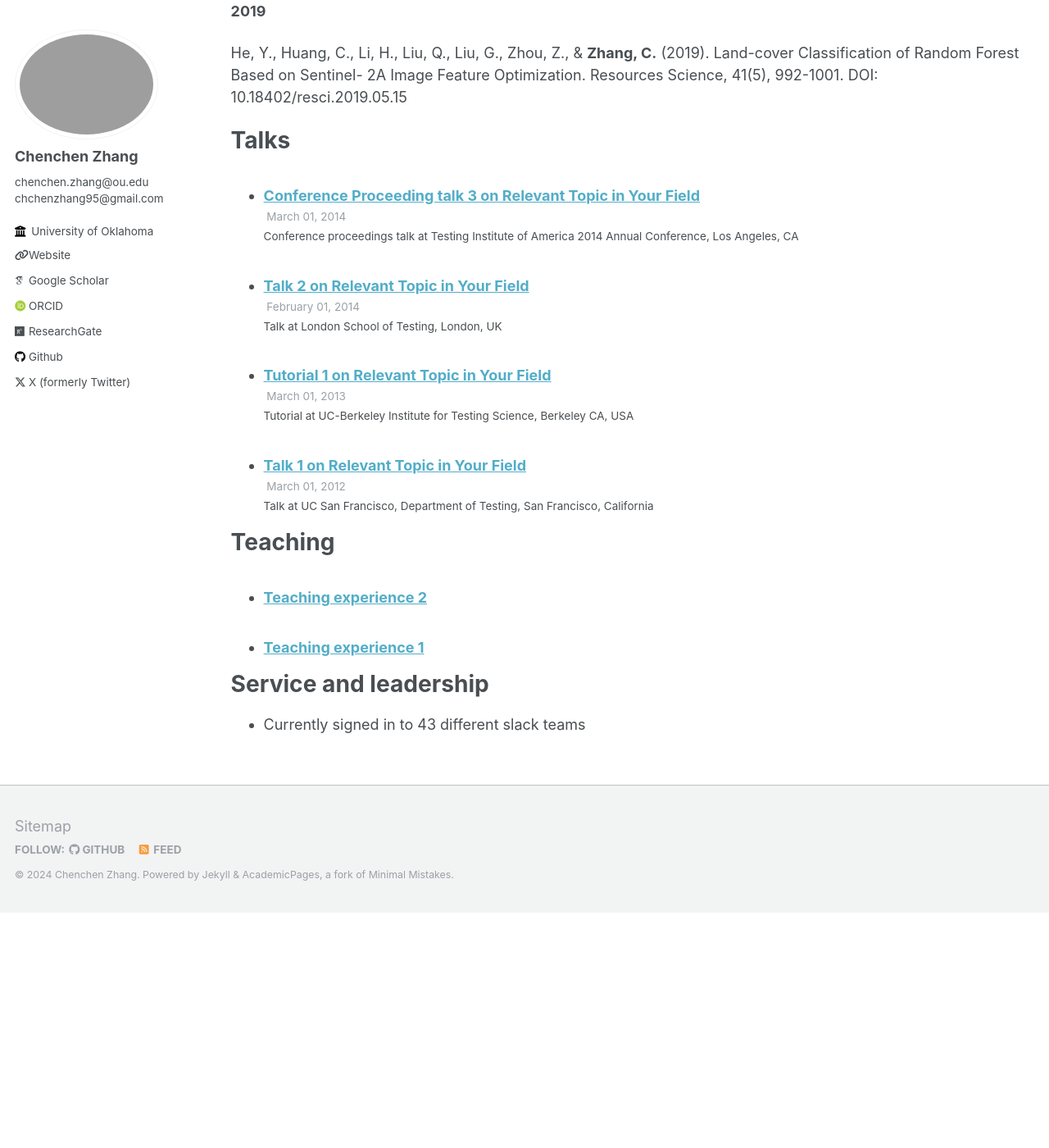
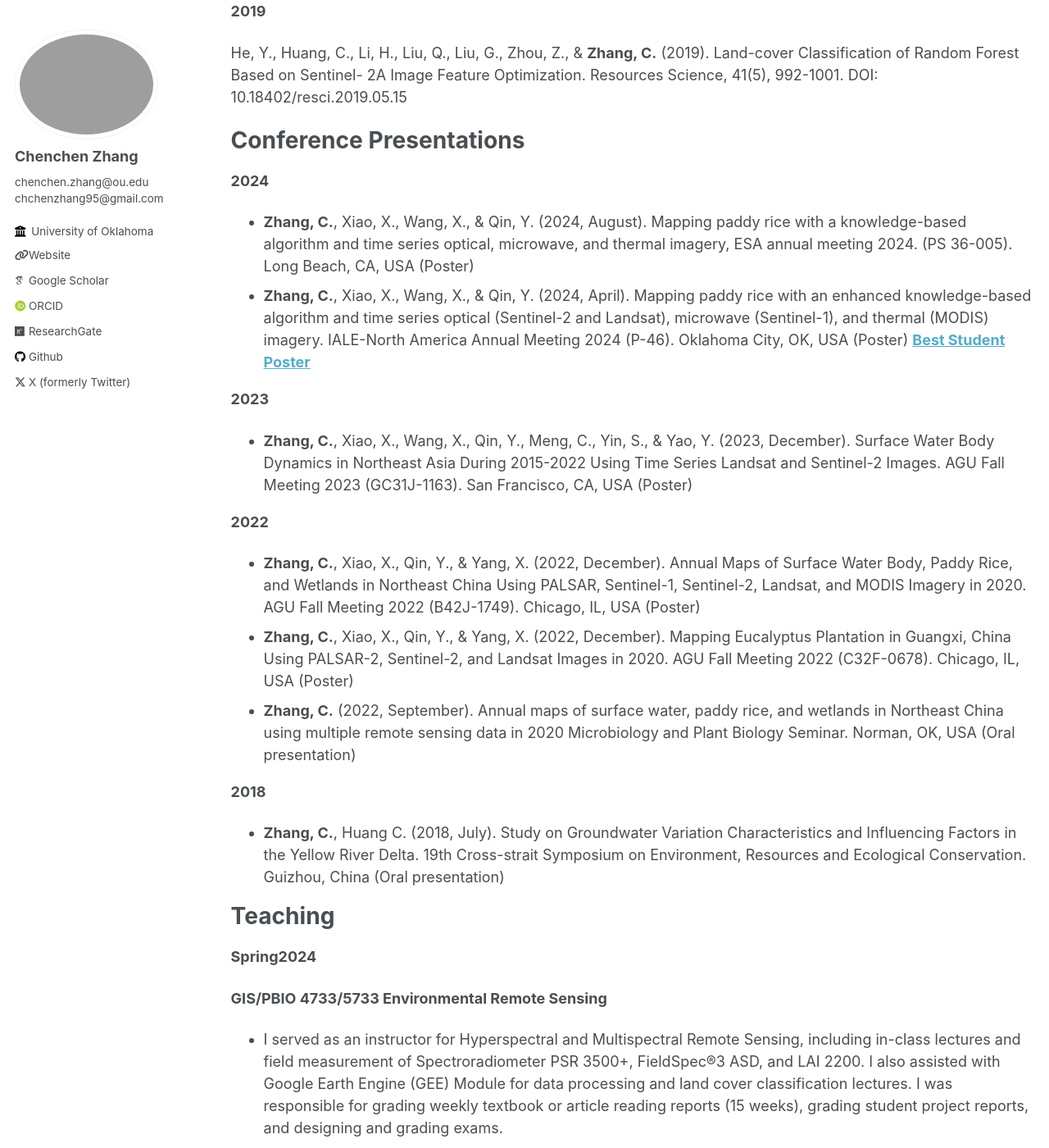
Before and after one commit to rszcc/rszcc.github.io, a Jekyll site: the page built from _pages/cv.md, in a window 1280 px wide and 1400 px high, scrolled down 3729 px. Shown: the whole window at 82% size. Built offline with Jekyll 4.4.1, drawn with Linux system fonts in a browser that asks for light colours; some web fonts are replaced; before the commit the page ends 4842 px from its top, so only the background shows below that; some of the changed text lies outside the part shown.

Commit message:
Update cv.md

```diff
--- a/_pages/cv.md
+++ b/_pages/cv.md
@@ -108,18 +108,114 @@ Li, H., Huang, C., **Zhang, C.**, Liu, Q., & Liu, G. (2020). Coastal Erosion and
 He, Y., Huang, C., Li, H., Liu, Q., Liu, G., Zhou, Z., & **Zhang, C.** (2019). Land-cover Classification of Random Forest Based on Sentinel- 2A Image Feature Optimization. Resources Science, 41(5), 992-1001. DOI: 10.18402/resci.2019.05.15
 
 
-Talks
+Conference Presentations
 ======
-  <ul>{% for post in site.talks reversed %}
-    {% include archive-single-talk-cv.html  %}
-  {% endfor %}</ul>
+**2024**
+
+  - **Zhang, C.**, Xiao, X., Wang, X., & Qin, Y. (2024, August). Mapping paddy rice with a knowledge-based algorithm and time series optical, microwave, and thermal imagery, ESA annual meeting 2024. (PS 36-005). Long Beach, CA, USA (Poster)
+  - **Zhang, C.**, Xiao, X., Wang, X., & Qin, Y. (2024, April). Mapping paddy rice with an enhanced knowledge-based algorithm and time series optical (Sentinel-2 and Landsat), microwave (Sentinel-1), and thermal (MODIS) imagery. IALE-North America Annual Meeting 2024 (P-46). Oklahoma City, OK, USA (Poster) [**Best Student Poster**](https://www.ialena.org/awards.html)
+
+**2023**
+
+  - **Zhang, C.**, Xiao, X., Wang, X., Qin, Y., Meng, C., Yin, S., & Yao, Y. (2023, December). Surface Water Body Dynamics in Northeast Asia During 2015-2022 Using Time Series Landsat and Sentinel-2 Images. AGU Fall Meeting 2023 (GC31J-1163). San Francisco, CA, USA (Poster)
+
+**2022**
+
+  - **Zhang, C.**, Xiao, X., Qin, Y., & Yang, X. (2022, December). Annual Maps of Surface Water Body, Paddy Rice, and Wetlands in Northeast China Using PALSAR, Sentinel-1, Sentinel-2, Landsat, and MODIS Imagery in 2020. AGU Fall Meeting 2022 (B42J-1749). Chicago, IL, USA (Poster)
+  - **Zhang, C.**, Xiao, X., Qin, Y., & Yang, X. (2022, December). Mapping Eucalyptus Plantation in Guangxi, China Using PALSAR-2, Sentinel-2, and Landsat Images in 2020. AGU Fall Meeting 2022 (C32F-0678). Chicago, IL, USA (Poster)
+  - **Zhang, C.** (2022, September). Annual maps of surface water, paddy rice, and wetlands in Northeast China using multiple remote sensing data in 2020 Microbiology and Plant Biology Seminar. Norman, OK, USA (Oral presentation)
+
+**2018**
+  - **Zhang, C.**, Huang C. (2018, July). Study on Groundwater Variation Characteristics and Influencing Factors in the Yellow River Delta. 19th Cross-strait Symposium on Environment, Resources and Ecological Conservation. Guizhou, China (Oral presentation)
 
 Teaching
 ======
-  <ul>{% for post in site.teaching reversed %}
-    {% include archive-single-cv.html %}
-  {% endfor %}</ul>
+**Spring2024**
 
-Service and leadership
+  **GIS/PBIO 4733/5733 Environmental Remote Sensing**
+- I served as an instructor for Hyperspectral and Multispectral Remote Sensing, including in-class lectures and field measurement of Spectroradiometer PSR 3500+, FieldSpec®3 ASD, and LAI 2200. I also assisted with Google Earth Engine (GEE) Module for data processing and land cover classification lectures. I was responsible for grading weekly textbook or article reading reports (15 weeks), grading student project reports, and designing and grading exams.
+
+**Spring2023**
+
+  **GIS/PBIO 4733/5733 Environmental Remote Sensing**
+- I served as an instructor for Hyperspectral and Multispectral Remote Sensing, including in-class lectures and field measurement of Spectroradiometer PSR 3500+, FieldSpec®3 ASD, and LAI 2200. I also assisted with Google Earth Engine (GEE) Module for data processing and land cover classification lectures. I was responsible for grading weekly textbook or article reading reports (15 weeks), grading student project reports, and designing and grading exams.
+
+Services and Outreach
 ======
-* Currently signed in to 43 different slack teams
+**Scientific workshops**
+
+* **2022-2024** I serve as the contact person and moderator for the International Forum on Ecology and Evolution of Avian Influenza [(IFEEAI)](https://www.ceom.ou.edu/outreach/workshops/content/10) and have held 61 webinars by July 2024.
+
+**Scientific conferences**
+
+* **2024** I served as a Student/Early Career Convener for the American
+Geophysical Union 2023 Fall Meeting session “Forest cover dynamics, drivers, and impacts under diverse human activities and climate change”.
+
+* **2023** I served as a Student/Early Career Convener and Outstanding Student Presentation Awards (OSPA) Liaisons for the American
+Geophysical Union 2023 Fall Meeting session “Advances in land cover and land use changes: data products, driving factors, and impacts”.
+
+**Journal referee**
+
+  * _ISPRS Journal of Photogrammetry and Remote Sensing_
+
+  * _IEEE Transactions on Geoscience and Remote Sensing_
+
+  * _Journal of Environmental Management_
+
+  * _Scientific Data_
+
+  * _Science of Remote Sensing_
+
+  * _Remote Sensing_
+
+ * _Journal of Plant Ecology_
+
+ * _Ecosystem Health and Sustainability_
+
+ * _Journal of Environmental Engineering and Landscape Management_
+
+ * _Environmental Research Communications_
+
+ * _Atmosphere_
+
+ * _Land_
+
+ * _All Earth_
+
+Honors and Awards
+======
+**2024**
+
+* Best Student Poster Presentation, International Association for Landscape Ecology–North America (IALE-NA) annual meeting 2024
+
+* Robberson Conference Presentation and Creative Exhibition Travel Grant, University of Oklahoma (OU)
+
+* Kenneth & Joye Harwell Endowed Scholarship, OU
+
+* Graduate Student Senate (GSS) Conference Grant, OU
+
+**2023**
+
+* Robberson Conference Presentation and Creative Exhibition Travel Grant, OU
+
+* Kenneth & Joye Harwell Endowed Scholarship, OU
+
+**2022**
+
+* Kenneth & Joye Harwell Endowed Scholarship, OU
+
+**2020**
+
+* Outstanding Master Graduate Award, IGSNRR, Chinese Academy of Sciences
+
+**2017**
+
+* Outstanding Undergraduate Thesis Award, Beijing Forestry University
+
+Professional Affiliations
+======
+* American Geophysical Union (AGU) (2022-)
+
+* Ecological Society of America (ESA) (2024-)
+
+* International Association for Landscape Ecology–North America (IALE-NA) (2024-)
```
